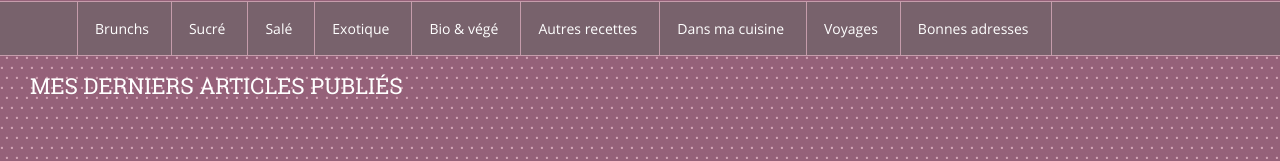
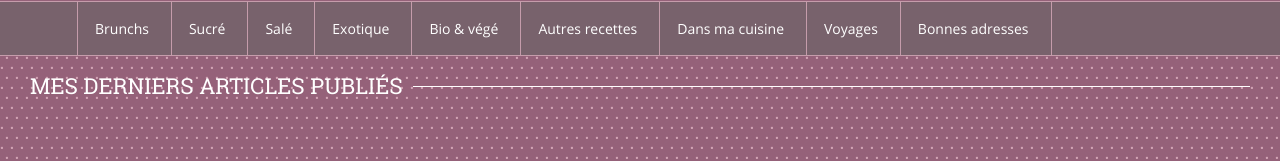
Before and after one commit to SlimDwet/audreycuisine, a React (Create React App) app in the folder front/: page / in a window 1280 px wide. Shown: the part 414-575 px from the top of the page. Built offline with nearby package versions, Linux system fonts and the light colour scheme; no server answers.

Commit message:
Refacto generation des titres de section

```diff
--- a/front/src/App.css
+++ b/front/src/App.css
@@ -55,12 +55,3 @@ body {
     width: 1220px;
     margin: 0 auto;
 }
-.titleBlock {
-    display: inline-block;
-    margin: 0;
-    font-family: Roboto, sans-serif;
-    font-size: 22px;
-    font-weight: normal;
-    text-transform: uppercase;
-    color: #FFF;
-}
--- /dev/null
+++ b/front/src/Components/SectionTitle/SectionTitle.css
@@ -0,0 +1,33 @@
+/*******  TITRE DE BLOCS  ******/
+.titleContainer {
+    display: -webkit-flex;
+    display: -moz-flex;
+    display: -ms-flex;
+    display: -o-flex;
+    display: flex;
+    -webkit-flex-direction: row;
+    -moz-flex-direction: row;
+    -ms-flex-direction: row;
+    -o-flex-direction: row;
+    flex-direction: row;
+}
+.title {
+    flex: 0 1 auto;
+    margin: 0;
+    font-family: Roboto, sans-serif;
+    font-size: 22px;
+    font-weight: normal;
+    text-transform: uppercase;
+    color: #FFF;
+}
+.separatorContainer {
+    flex: 1 1 auto;
+}
+.separator {
+    display: block;
+    position: relative;
+    height: 1px;
+    top: 50%;
+    margin-left: 10px;
+    background-color: #FFF;
+}
--- /dev/null
+++ b/front/src/Components/SectionTitle/SectionTitle.js
@@ -0,0 +1,25 @@
+import React from 'react';
+import './SectionTitle.css';
+
+/**
+ * Classe gérant l'affichage des titres de section
+ * @type {String}
+ */
+class SectionTitle extends React.Component {
+
+    // Affichage
+    render() {
+        if(this.props.title === undefined) throw new Error("Le titre n'a pas été renseigné");
+        return (
+            <div className="titleContainer">
+                <h4 className="title">{this.props.title}</h4>
+                <span className="separatorContainer">
+                    <span className="separator"></span>
+                </span>
+            </div>
+        );
+    }
+
+}
+
+export default SectionTitle;
--- a/front/src/LastPosts/index.js
+++ b/front/src/LastPosts/index.js
@@ -1,4 +1,5 @@
 import React from 'react';
+import SectionTitle from '../Components/SectionTitle/SectionTitle';
 
 class LastPosts extends React.Component {
 
@@ -18,9 +19,11 @@ class LastPosts extends React.Component {
 
     render() {
         this.getLastPosts();
-        return (<div className="lastBlockContainer">
-            <h4 className="titleBlock">Mes derniers articles publiés</h4>
-        </div>);
+        return (
+            <div className="lastPostsContainer">
+                <SectionTitle title="Mes derniers articles publiés" />
+            </div>
+        );
     }
 
 }
```
Also changed, not shown: front/src/LastPosts/index.css (added).
